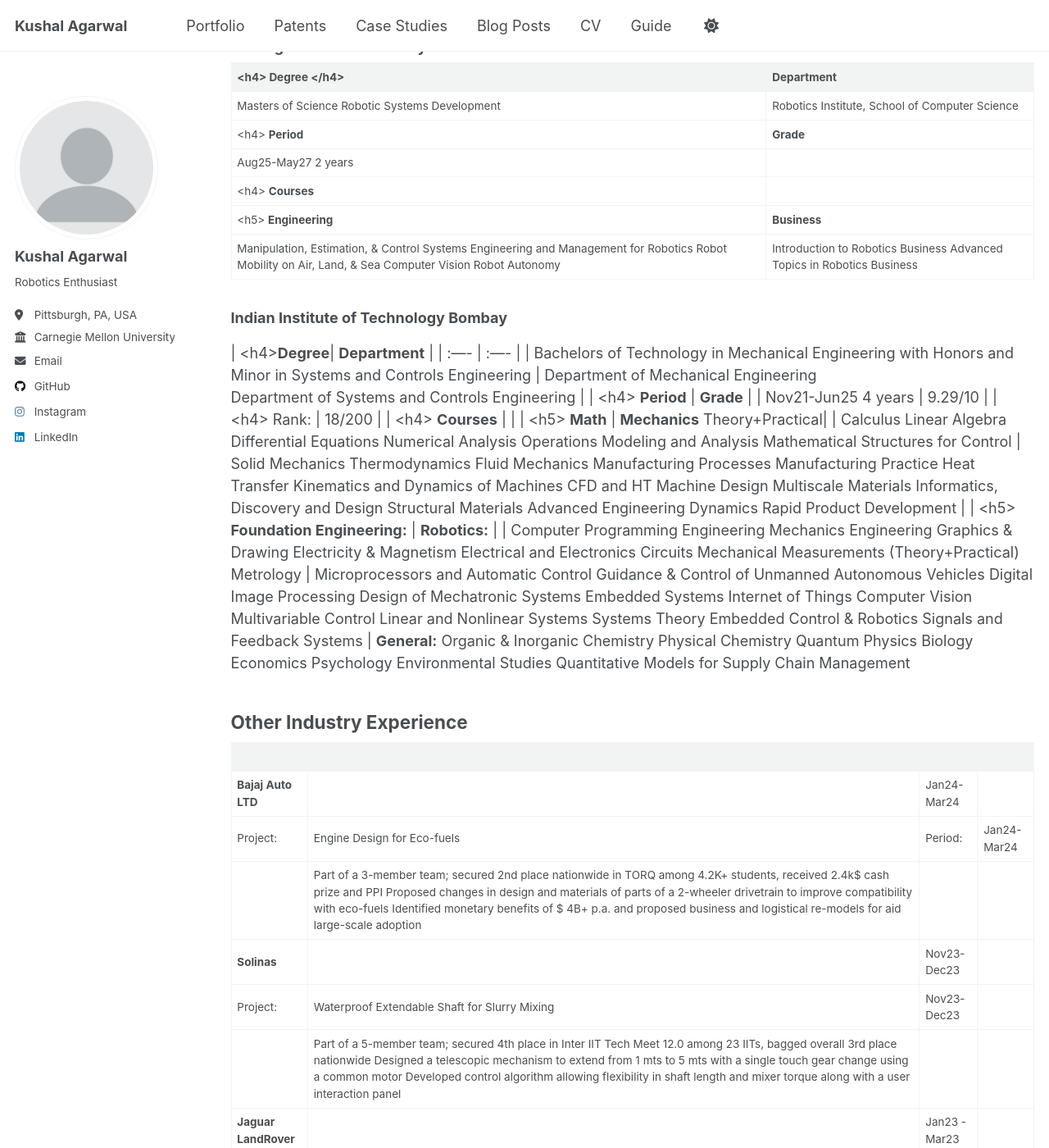
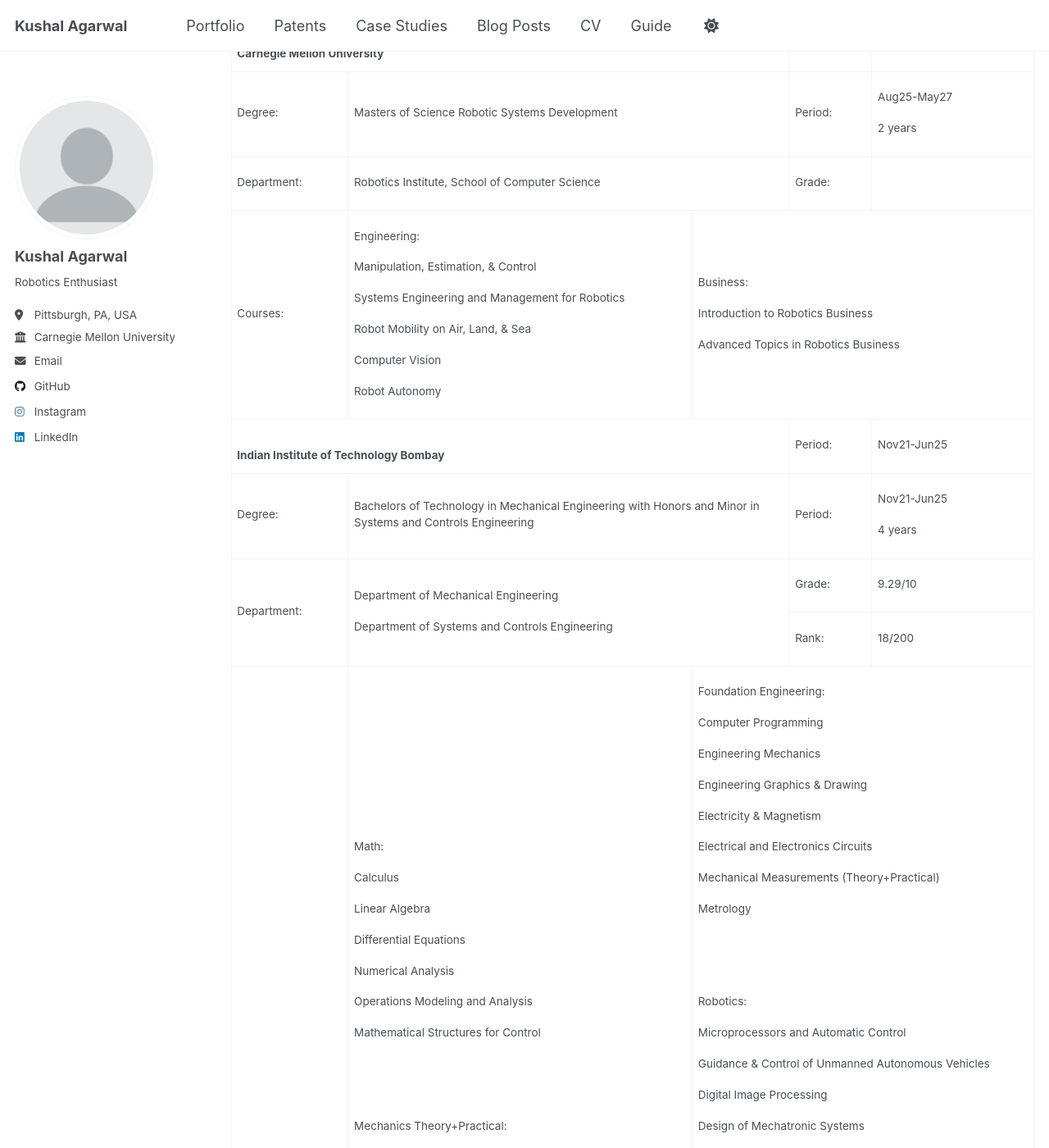
Before and after one commit to kushal-a/kushal-a.github.io, a Jekyll site: the page built from _pages/cv.md, in a window 1280 px wide and 1400 px high, scrolled down 2836 px. Shown: the whole window at 82% size. Built offline with Jekyll 4.4.1, drawn with Linux system fonts in a browser that asks for light colours; a script that is not in the unit is left out; some of the changed text lies outside the part shown.

Commit message:
Update cv.md

```diff
--- a/_pages/cv.md
+++ b/_pages/cv.md
@@ -80,31 +80,187 @@ redirect_from:
 
 ## Education {#education}
 
-### Carnegie Mellon University
+<table border="0" cellspacing="0" cellpadding="0" class="ta1">
+        <colgroup>
+            <col width="99" />
+            <col width="291" />
+            <col width="82" />
+            <col width="70" />
+            <col width="137" />
+        </colgroup>
+        <tr class="ro1">
+            <td colspan="3" style="text-align:left;width:2.258cm; " class="ce1">
+                <h3>Carnegie Mellon University</h3>
+            </td>
+            <td style="text-align:left;width:1.612cm; " class="ce2">
+                <p>Period:</p>
+            </td>
+            <td style="text-align:left;width:3.14cm; " class="ce5">
+                <p>Aug25-May27</p>
+            </td>
+        </tr>
+        <tr class="ro2">
+            <td style="text-align:left;width:2.258cm; " class="ce2">
+                <p>Degree: </p>
+            </td>
+            <td colspan="2" style="text-align:left;width:6.664cm; " class="ce5">
+                <p>Masters of Science Robotic Systems Development</p>
+            </td>
+            <td style="text-align:left;width:1.612cm; " class="ce2">
+                <p>Period: </p>
+            </td>
+            <td style="text-align:left;width:3.14cm; " class="ce5">
+                <p>Aug25-May27</p>
+                <p>2 years</p>
+            </td>
+        </tr>
+        <tr class="ro3">
+            <td style="text-align:left;width:2.258cm; " class="ce2">
+                <p>Department:</p>
+            </td>
+            <td colspan="2" style="text-align:left;width:6.664cm; " class="ce5">
+                <p>Robotics Institute, School of Computer Science</p>
+            </td>
+            <td style="text-align:left;width:1.612cm; " class="ce2">
+                <p>Grade:</p>
+            </td>
+            <td style="text-align:left;width:3.14cm; " class="ce7"> </td>
+        </tr>
+        <tr class="ro4">
+            <td style="text-align:left;width:2.258cm; " class="ce2">
+                <p>Courses:</p>
+            </td>
+            <td style="text-align:left;width:6.664cm; " class="ce6">
+                <p><span class="T1">Engineering:</span></p>
+                <p>Manipulation, Estimation, &amp; Control</p>
+                <p>Systems Engineering and Management for Robotics</p>
+                <p>Robot Mobility on Air, Land, &amp; Sea</p>
+                <p>Computer Vision</p>
+                <p>Robot Autonomy</p>
+            </td>
+            <td colspan="3" style="text-align:left;width:1.887cm; " class="ce6">
+                <p><span class="T1">Business: </span></p>
+                <p>Introduction to Robotics Business</p>
+                <p>Advanced Topics in Robotics Business</p>
+            </td>
+        </tr>
+        <tr class="ro1">
+            <td colspan="3" style="text-align:left;width:2.258cm; " class="ce1">
+                <h3>Indian Institute of Technology Bombay</h3>
+            </td>
+            <td style="text-align:left;width:1.612cm; " class="ce2">
+                <p>Period:</p>
+            </td>
+            <td style="text-align:left;width:3.14cm; " class="ce5">
+                <p>Nov21-Jun25</p>
+            </td>
+        </tr>
+        <tr class="ro5">
+            <td style="text-align:left;width:2.258cm; " class="ce2">
+                <p>Degree: </p>
+            </td>
+            <td colspan="2" style="text-align:left;width:6.664cm; " class="ce5">
+                <p>Bachelors of Technology in Mechanical Engineering with Honors and Minor in Systems and Controls
+                    Engineering</p>
+            </td>
+            <td style="text-align:left;width:1.612cm; " class="ce2">
+                <p>Period: </p>
+            </td>
+            <td style="text-align:left;width:3.14cm; " class="ce5">
+                <p>Nov21-Jun25</p>
+                <p>4 years</p>
+            </td>
+        </tr>
+        <tr class="ro3">
+            <td rowspan="2" style="text-align:left;width:2.258cm; " class="ce2">
+                <p>Department:</p>
+            </td>
+            <td colspan="2" rowspan="2" style="text-align:left;width:6.664cm; " class="ce5">
+                <p>Department of Mechanical Engineering</p>
+                <p>Department of Systems and Controls Engineering</p>
+            </td>
+            <td style="text-align:left;width:1.612cm; " class="ce2">
+                <p>Grade:</p>
+            </td>
+            <td style="text-align:left;width:3.14cm; " class="ce5">
+                <p>9.29/10</p>
+            </td>
+        </tr>
+        <tr class="ro3">
+            <td style="text-align:left;width:1.612cm; " class="ce2">
+                <p>Rank:</p>
+            </td>
+            <td style="text-align:left;width:3.14cm; " class="ce5">
+                <p>18/200</p>
+            </td>
+        </tr>
+        <tr class="ro6">
+            <td style="text-align:left;width:2.258cm; " class="ce2">
+                <p>Courses:</p>
+            </td>
+            <td style="text-align:left;width:6.664cm; " class="ce6">
+                <p><span class="T1">Math:</span></p>
+                <p>Calculus</p>
+                <p>Linear Algebra</p>
+                <p>Differential Equations</p>
+                <p>Numerical Analysis</p>
+                <p>Operations Modeling and Analysis</p>
+                <p>Mathematical Structures for Control</p>
+                <p> </p>
+                <p> </p>
+                <p><span class="T1">Mechanics Theory+Practical:</span></p>
+                <p>Solid Mechanics </p>
+                <p>Thermodynamics </p>
+                <p>Fluid Mechanics </p>
+                <p>Manufacturing Processes</p>
+                <p>Manufacturing Practice</p>
+                <p>Heat Transfer</p>
+                <p>Kinematics and Dynamics of Machines</p>
+                <p>CFD and HT</p>
+                <p>Machine Design</p>
+                <p>Multiscale Materials Informatics, Discovery and Design </p>
+                <p>Structural Materials</p>
+                <p>Advanced Engineering Dynamics</p>
+                <p>Rapid Product Development</p>
+            </td>
+            <td colspan="3" style="text-align:left;width:1.887cm; " class="ce6">
+                <p><span class="T1">Foundation Engineering:</span></p>
+                <p>Computer Programming</p>
+                <p>Engineering Mechanics</p>
+                <p>Engineering Graphics &amp; Drawing</p>
+                <p>Electricity &amp; Magnetism</p>
+                <p>Electrical and Electronics Circuits</p>
+                <p>Mechanical Measurements (Theory+Practical)</p>
+                <p>Metrology</p>
+                <p> </p>
+                <p> </p>
+                <p><span class="T1">Robotics: </span></p>
+                <p>Microprocessors and Automatic Control</p>
+                <p>Guidance &amp; Control of Unmanned Autonomous Vehicles</p>
+                <p>Digital Image Processing</p>
+                <p>Design of Mechatronic Systems</p>
+                <p>Embedded Systems</p>
+                <p>Internet of Things</p>
+                <p>Computer Vision</p>
+                <p>Multivariable Control</p>
+                <p>Linear and Nonlinear Systems</p>
+                <p>Systems Theory</p>
+                <p>Embedded Control &amp; Robotics</p>
+                <p>Signals and Feedback Systems</p>
+                <p> </p>
+                <p><span class="T1">General: </span></p>
+                <p>Organic &amp; Inorganic Chemistry</p>
+                <p>Physical Chemistry</p>
+                <p>Quantum Physics</p>
+                <p>Biology</p>
+                <p>Economics</p>
+                <p>Psychology</p>
+                <p>Environmental Studies</p>
+                <p>Quantitative Models for Supply Chain Management</p>
+            </td>
+        </tr>
+    </table>
 
-| <h4> **Degree** </h4> | **Department** |
-| :----    | :---- |
-| Masters of Science Robotic Systems Development | Robotics Institute, School of Computer Science  |
-| <h4> **Period** |  **Grade** |
-| Aug25-May27 2 years |  |
-| <h4> **Courses** | |
-| <h5> **Engineering** | **Business** |
-| Manipulation, Estimation, & Control Systems Engineering and Management for Robotics Robot Mobility on Air, Land, & Sea Computer Vision Robot Autonomy   |   Introduction to Robotics Business Advanced Topics in Robotics Business  |
-
-### **Indian Institute of Technology Bombay**
-
-| <h4>**Degree**| **Department** |
-| :----    | :---- |
-| Bachelors of Technology in Mechanical Engineering with Honors and Minor in Systems and Controls Engineering | Department of Mechanical Engineering <br> Department of Systems and Controls Engineering  |
-| <h4> **Period** |  **Grade** |
-| Nov21-Jun25 4 years | 9.29/10 |
-| <h4> Rank: | 18/200 |
-| <h4> **Courses** | |
-| <h5> **Math** | **Mechanics** Theory+Practical|
-| Calculus Linear Algebra Differential Equations Numerical Analysis Operations Modeling and Analysis Mathematical Structures for Control  |   Solid Mechanics  Thermodynamics  Fluid Mechanics  Manufacturing Processes Manufacturing Practice Heat Transfer Kinematics and Dynamics of Machines CFD and HT Machine Design Multiscale Materials Informatics, Discovery and Design  Structural Materials Advanced Engineering Dynamics Rapid Product Development |
-| <h5> **Foundation Engineering:** | **Robotics:** |
-| Computer Programming Engineering Mechanics Engineering Graphics & Drawing Electricity & Magnetism Electrical and Electronics Circuits Mechanical Measurements (Theory+Practical) Metrology | Microprocessors and Automatic Control Guidance & Control of Unmanned Autonomous Vehicles Digital Image Processing Design of Mechatronic Systems Embedded Systems Internet of Things Computer Vision Multivariable Control Linear and Nonlinear Systems Systems Theory Embedded Control & Robotics Signals and Feedback Systems |
- **General:**  Organic & Inorganic Chemistry Physical Chemistry Quantum Physics Biology Economics Psychology Environmental Studies Quantitative Models for Supply Chain Management
 
 ## Other Industry Experience {#other-industry-experience}
 
```
